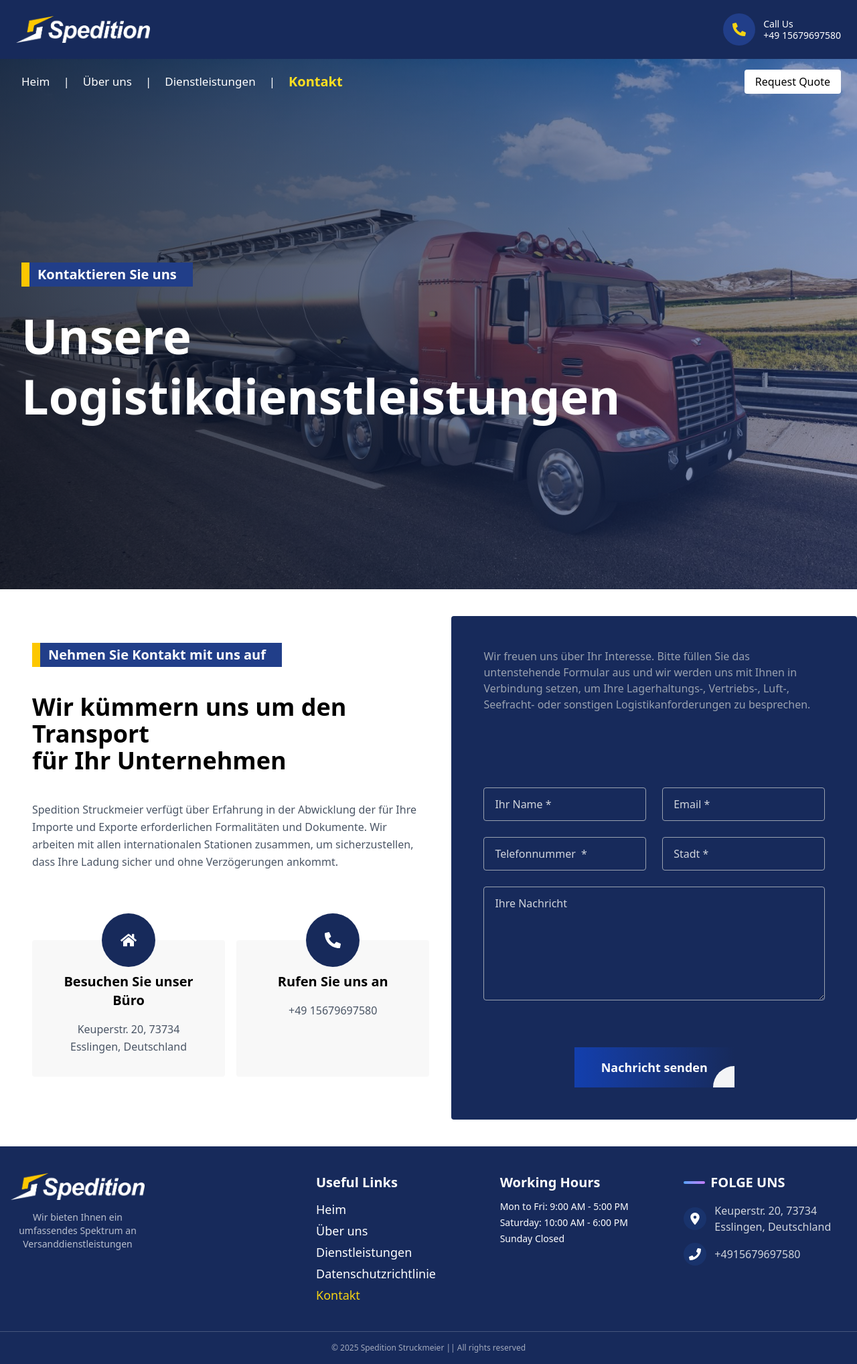
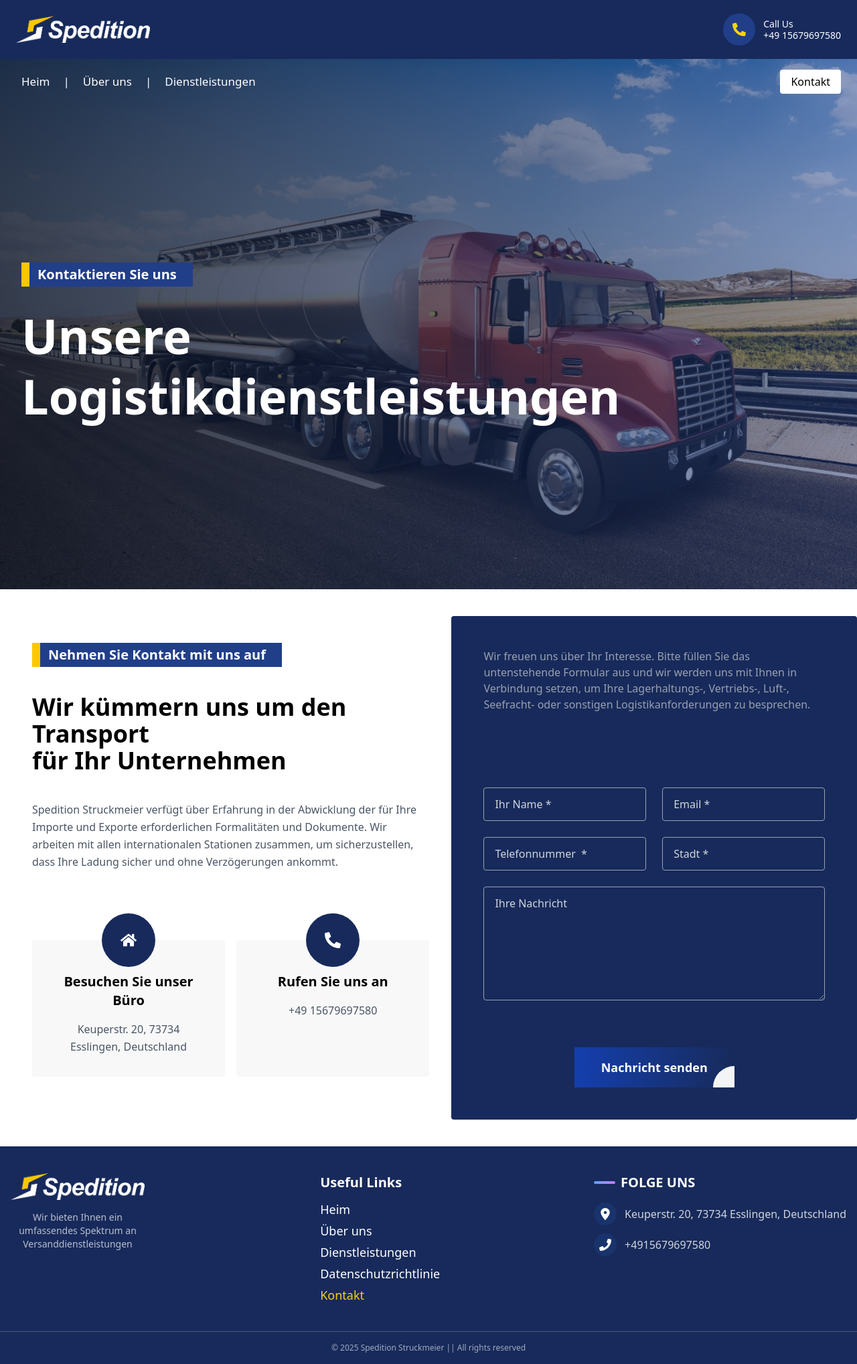
Before and after one commit to Mdsakib999/Logistics-development-3, a React (Vite) app: page /kontakt in a window 1280 px wide. Shown: the whole page at 67% size. Built offline with nearby package versions, Linux system fonts and the light colour scheme.

Commit message:
Fix:responsive

```diff
--- a/src/Components/SharedComponent/Footer.jsx
+++ b/src/Components/SharedComponent/Footer.jsx
@@ -63,7 +63,7 @@ export default function Footer() {
         <div className="border-b border-white/20"></div>
 
         {/* Footer Links */}
-        <div className="grid grid-cols-1 sm:grid-cols-2 md:grid-cols-3 gap-8">
+        <div className="grid grid-cols-1 sm:grid-cols-2 md:grid-cols-2 gap-8">
           {/* Useful Links */}
           <div>
             <h3 className="font-semibold text-white mb-3 text-xl">
@@ -98,7 +98,7 @@ export default function Footer() {
           </div>
 
           {/* Working Hours */}
-          <div>
+          {/* <div>
             <h3 className="font-semibold text-white text-xl mb-3">
               Working Hours
             </h3>
@@ -107,7 +107,7 @@ export default function Footer() {
               <li>Saturday: 10:00 AM - 6:00 PM</li>
               <li>Sunday Closed</li>
             </ul>
-          </div>
+          </div> */}
 
           {/* Contact Info */}
           <div>
--- a/src/Components/SharedComponent/Navbar.jsx
+++ b/src/Components/SharedComponent/Navbar.jsx
@@ -71,7 +71,7 @@ export default function Navbar() {
     { name: "Über uns", path: "/ueber-uns" },
     { name: "Dienstleistungen", path: "/dienstleistungen" },
     // { name: "Pricing", path: "/pricing" },
-    { name: "Kontakt", path: "/kontakt" },
+    // { name: "Kontakt", path: "/kontakt" },
     // { name: "Blogs", path: "/blog" },
   ];
 
@@ -137,9 +137,11 @@ export default function Navbar() {
                   <FaLinkedinIn />
                 </span>
               </div> */}
-              <button className="ml-4 bg-white text-black font-medium px-4 py-1.5 rounded-sm hover:bg-secondary hover:text-white transition">
-                Request Quote
-              </button>
+              <Link to="/kontakt">
+                <button className="ml-4 bg-white text-black font-medium px-4 py-1.5 rounded-sm hover:bg-secondary hover:text-white transition">
+                  Kontakt
+                </button>
+              </Link>
             </div>
 
             {/* Mobile Menu Button */}
@@ -183,9 +185,11 @@ export default function Navbar() {
                 <FaXTwitter />
                 <FaLinkedinIn />
               </div>
-              <button className="bg-black text-white w-full py-2 mt-2">
-                Request Quote
-              </button>
+              <Link to={"/kontakt"}>
+                <button className="bg-black text-white w-full py-2 mt-2">
+                  Kontakt
+                </button>
+              </Link>
             </ul>
           )}
         </nav>
--- a/src/Components/SharedComponent/PageBanner.jsx
+++ b/src/Components/SharedComponent/PageBanner.jsx
@@ -18,7 +18,7 @@ export const PageBanner = ({
         {heading && <HeadingInfo>{heading}</HeadingInfo>}
         {title && (
           <div className="max-w-4xl my-7">
-            <h1 className="text-4xl md:text-6xl lg:text-7xl font-bold text-white mb-4 leading-tight">
+            <h1 className="xsm:text-2xl text-3xl md:text-6xl lg:text-7xl font-bold text-white mb-4 leading-tight ">
               {title}
             </h1>
           </div>
--- a/src/Pages/Contact.jsx
+++ b/src/Pages/Contact.jsx
@@ -11,7 +11,7 @@ export const Contact = () => {
         heading="Kontaktieren Sie uns"
         title="Unsere Logistikdienstleistungen"
       />
-      <div className="flex max-w-7xl mx-auto">
+      <div className="flex flex-col md:flex-row max-w-7xl mx-auto">
         <ContactInfo />
         <ContactForm />
       </div>
```
